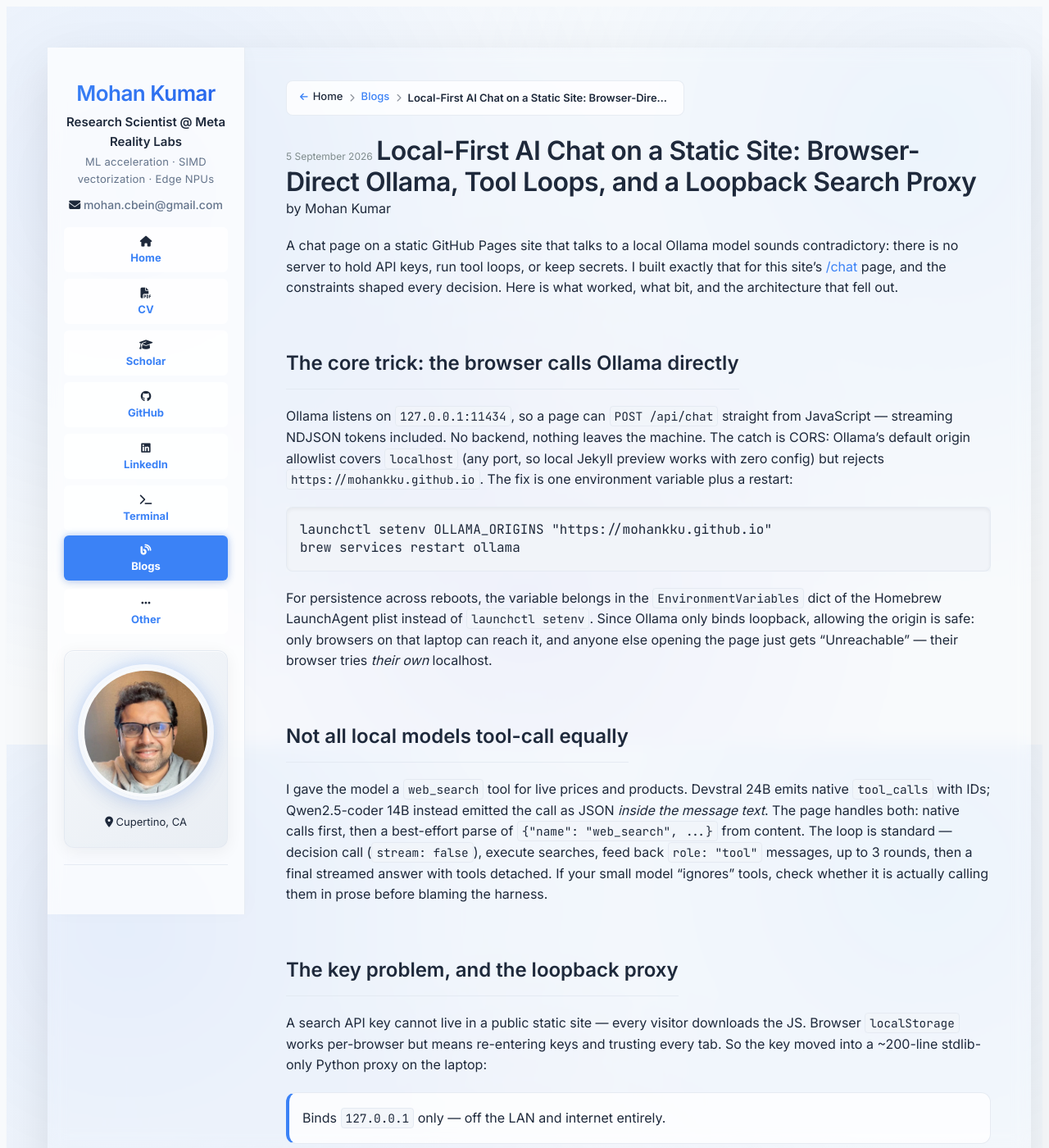
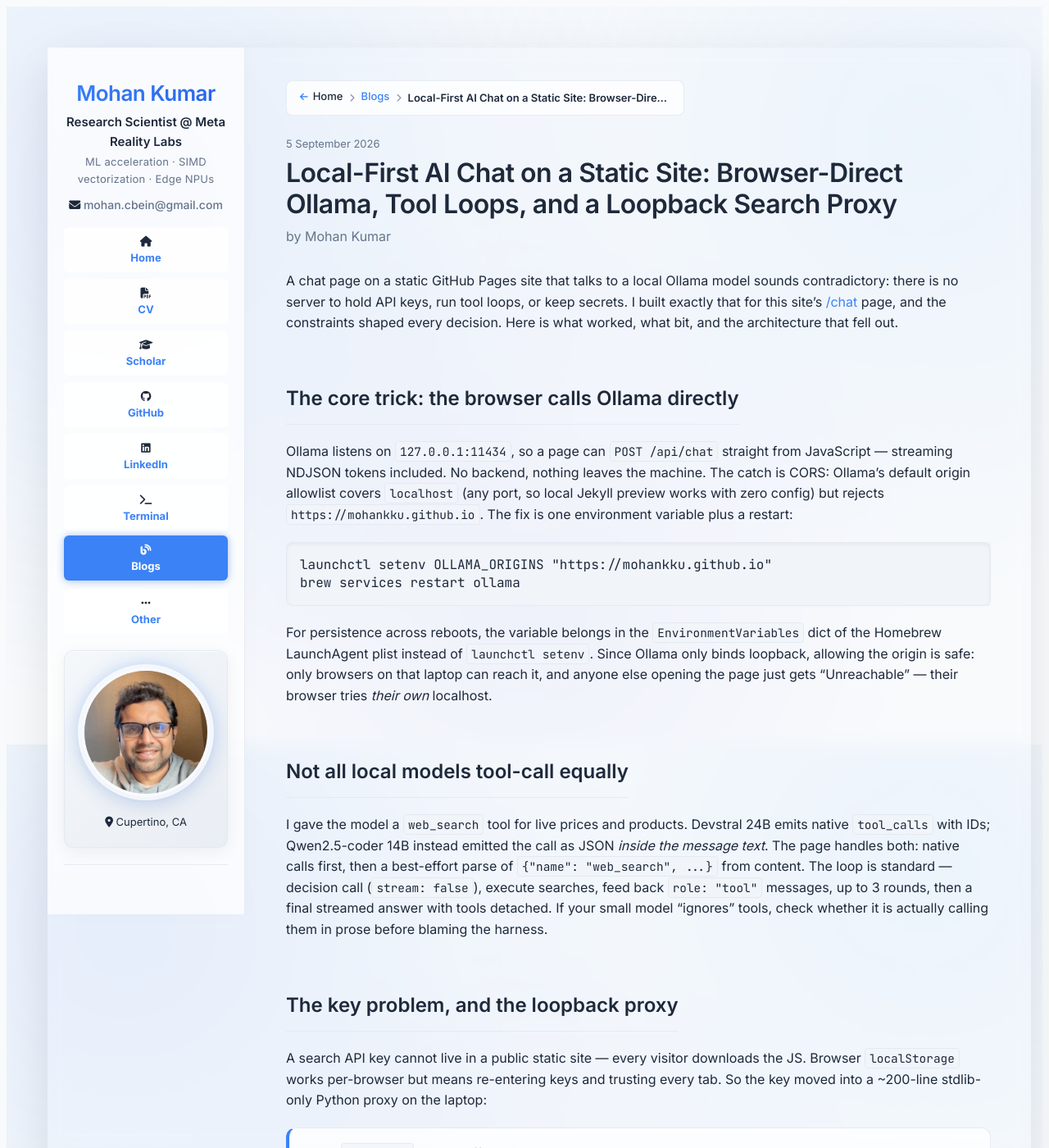
Before and after one commit to mohankku/mohankku.github.io, a Jekyll site: the page built from _posts/2026-09-05-local-first-chat-static-site.md, in a window 1280 px wide and 1400 px high. Shown: the whole window at 82% size. Built offline with Jekyll 4.4.1, drawn with Linux system fonts in a browser that asks for light colours.

Commit message:
Put the post date on its own line above the title
The theme makes h1 inline, so the date ran into the first line of the
title on every post page.

Co-Authored-By: Claude Opus 5.5 <noreply@anthropic.com>

```diff
--- a/_layouts/post.html
+++ b/_layouts/post.html
@@ -2,10 +2,11 @@
 layout: default
 ---
 
-<small>{{ page.date | date: "%-d %B %Y" }}</small>
-<h1>{{ page.title }}</h1>
-
-<p class="view">by {{ page.author | default: site.author }}</p>
+<div class="post-header">
+  <time class="post-header-date" datetime="{{ page.date | date_to_xmlschema }}">{{ page.date | date: "%-d %B %Y" }}</time>
+  <h1 class="post-header-title">{{ page.title }}</h1>
+  <p class="post-header-byline">by {{ page.author | default: site.author }}</p>
+</div>
 
 {{content}}
 
--- a/assets/css/style.scss
+++ b/assets/css/style.scss
@@ -1972,3 +1972,22 @@ pre code {
   .highlight .nf, .highlight .fm, .highlight .nc, .highlight .nb, .highlight .bp { color: #c4b5fd; }
   .highlight .nv, .highlight .na, .highlight .nt { color: #67e8f9; }
 }
+
+/* Post page header: date on its own line above the title. */
+.post-header {
+  margin-bottom: 28px;
+}
+.post-header-date {
+  display: block;
+  font-size: 13px;
+  color: var(--text-muted);
+  margin-bottom: 6px;
+}
+.post-header h1.post-header-title {
+  display: block;
+  margin: 0 0 8px;
+}
+.post-header-byline {
+  margin: 0;
+  color: var(--text-muted);
+}
```
